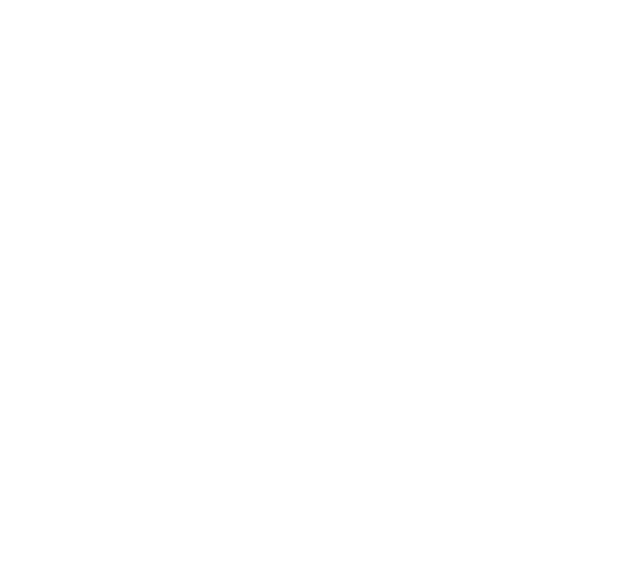
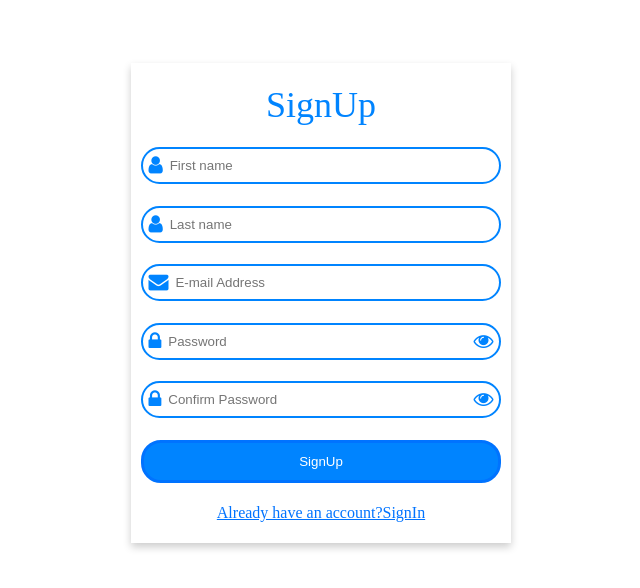
Before and after one commit to singhtalwinder/ChatApp, a React (Create React App) app in the folder view/: page /signup in a window 1280 px wide. Shown: the top 588 px of the page, without its empty margins (319-959 px from the left). Built offline with nearby package versions, Linux system fonts and the light colour scheme.

Commit message:
Added signup form

```diff
--- a/view/src/App.js
+++ b/view/src/App.js
@@ -6,6 +6,7 @@
 	Redirect,
 } from "react-router-dom";
 import SignIn from "../src/components/SignIn";
+import SignUp from "./components/SignUp";
 import Dashboard from "./components/Dashboard";
 
 function App() {
@@ -14,6 +15,7 @@
 			<Router>
 				<Switch>
 					<Route exact path="/" component={SignIn} />
+					<Route exact path="/signup" component={SignUp} />
 					<ProtectedRoute exact path="/dashboard" component={Dashboard} />
 				</Switch>
 			</Router>
--- a/view/src/components/Dashboard.js
+++ b/view/src/components/Dashboard.js
@@ -2,6 +2,9 @@
 
 const Dashboard = (props) => {
 	const signout = () => {
+		if (props.location.auth2) {
+			props.location.auth2.signOut();
+		}
 		localStorage.clear("auth-token");
 		props.history.push("/");
 	};
--- /dev/null
+++ b/view/src/components/SignUp.css
@@ -0,0 +1,65 @@
+.signup-form {
+	padding: 10px;
+	width: 95%;
+	height: 75vh;
+	margin: auto;
+	margin-top: 10%;
+	display: flex;
+	flex-flow: column nowrap;
+	align-items: center;
+	justify-content: space-around;
+}
+
+.signup-form h1 {
+	margin-top: -0px;
+	margin-bottom: -0px;
+	font-size: 36px;
+	color: #0084ff;
+	font-weight: normal;
+}
+
+.signup-btn {
+	width: 100%;
+	border-radius: 20px;
+	padding: 11px 40px;
+	background-color: #0084ff;
+	color: #fff;
+	border: 3px solid #0073ff;
+	cursor: pointer;
+	outline: none;
+}
+
+.signup-btn:active {
+	background-color: #0073ff;
+	color: #fff;
+	transition: 0.3s;
+}
+
+@media screen and (orientation: landscape) {
+	.signup-form {
+		width: 80%;
+		height: 120vh;
+	}
+}
+
+@media screen and (min-width: 700px) and (orientation: portrait) {
+	.signup-form {
+		width: 80%;
+		height: 60vh;
+	}
+}
+
+@media screen and (min-width: 1000px) {
+	.signup-form {
+		width: 60%;
+		height: 55vh;
+	}
+}
+
+@media screen and (min-width: 1200px) {
+	.signup-form {
+		margin-top: 5%;
+		width: 30%;
+		height: 60vh;
+	}
+}
--- /dev/null
+++ b/view/src/components/SignUp.js
@@ -0,0 +1,185 @@
+import React, { useState } from "react";
+import { Link } from "react-router-dom";
+import axios from "axios";
+import IconInput from "./IconInput";
+import PasswordToggler from "./PasswordToggler";
+import "./SignUp.css";
+
+const SignUp = (props) => {
+	const [data, setData] = useState({
+		fname: "",
+		lname: "",
+		email: "",
+		password: "",
+		confirmPassword: "",
+	});
+
+	const [fnameError, setFnameError] = useState({
+		error: false,
+		msg: "",
+	});
+
+	const [lnameError, setLnameError] = useState({
+		error: false,
+		msg: "",
+	});
+
+	const [emailError, setEmailError] = useState({
+		error: false,
+		msg: "",
+	});
+
+	const [passwordError, setPasswordError] = useState({
+		error: false,
+		msg: "",
+	});
+
+	const [confirmPasswordError, setConfirmPasswordError] = useState({
+		error: false,
+		msg: "",
+	});
+
+	const handleChange = (event) => {
+		setData({ ...data, [event.target.name]: event.target.value });
+	};
+
+	const handleSignup = async (event) => {
+		event.preventDefault();
+
+		setFnameError({
+			error: false,
+			msg: "",
+		});
+
+		setLnameError({
+			error: false,
+			msg: "",
+		});
+
+		setEmailError({
+			error: false,
+			msg: "",
+		});
+
+		setPasswordError({
+			error: false,
+			msg: "",
+		});
+
+		setConfirmPasswordError({
+			error: false,
+			msg: "",
+		});
+		try {
+			await axios.post("/api/signup", data);
+			alert("signup successful");
+			props.history.push("/");
+		} catch (err) {
+			if (err.response) {
+				if (err.response.status === 406 || err.response.status === 400) {
+					if (err.response.data.field === "fname") {
+						setFnameError({
+							error: true,
+							msg: err.response.data.msg,
+						});
+					} else if (err.response.data.field === "lname") {
+						setLnameError({
+							error: true,
+							msg: err.response.data.msg,
+						});
+					} else if (err.response.data.field === "email") {
+						setEmailError({
+							error: true,
+							msg: err.response.data.msg,
+						});
+					} else if (err.response.data.field === "password") {
+						setPasswordError({
+							error: true,
+							msg: err.response.data.msg,
+						});
+					} else if (err.response.data.field === "confirmPassword") {
+						setPasswordError({
+							error: true,
+							msg: err.response.data.msg,
+						});
+
+						setConfirmPasswordError({
+							error: true,
+							msg: err.response.data.msg,
+						});
+					} else {
+						alert(err.response.data.msg);
+					}
+				}
+			} else {
+				alert("Network error");
+			}
+		}
+	};
+
+	return (
+		<form className="signup-form card">
+			<h1>SignUp</h1>
+
+			<IconInput
+				type="text"
+				name="fname"
+				placeholder="First name"
+				icon="fa fa-user"
+				error={fnameError.error}
+				errorMessage={fnameError.msg}
+				onChange={handleChange}
+			/>
+
+			<IconInput
+				type="text"
+				name="lname"
+				placeholder="Last name"
+				icon="fa fa-user"
+				error={lnameError.error}
+				errorMessage={lnameError.msg}
+				onChange={handleChange}
+			/>
+
+			<IconInput
+				type="email"
+				name="email"
+				placeholder="E-mail Address"
+				icon="fa fa-envelope"
+				error={emailError.error}
+				errorMessage={emailError.msg}
+				onChange={handleChange}
+			/>
+
+			<IconInput
+				type="password"
+				name="password"
+				placeholder="Password"
+				icon="fa fa-lock"
+				error={passwordError.error}
+				errorMessage={passwordError.msg}
+				endIcon={PasswordToggler}
+				onChange={handleChange}
+			/>
+
+			<IconInput
+				type="password"
+				name="confirmPassword"
+				placeholder="Confirm Password"
+				icon="fa fa-lock"
+				error={confirmPasswordError.error}
+				errorMessage={confirmPasswordError.msg}
+				endIcon={PasswordToggler}
+				onChange={handleChange}
+			/>
+			<button className="signup-btn" onClick={handleSignup}>
+				SignUp
+			</button>
+			<Link className="link" to="/">
+				Already have an account?SignIn
+			</Link>
+		</form>
+	);
+};
+
+export default SignUp;
```
